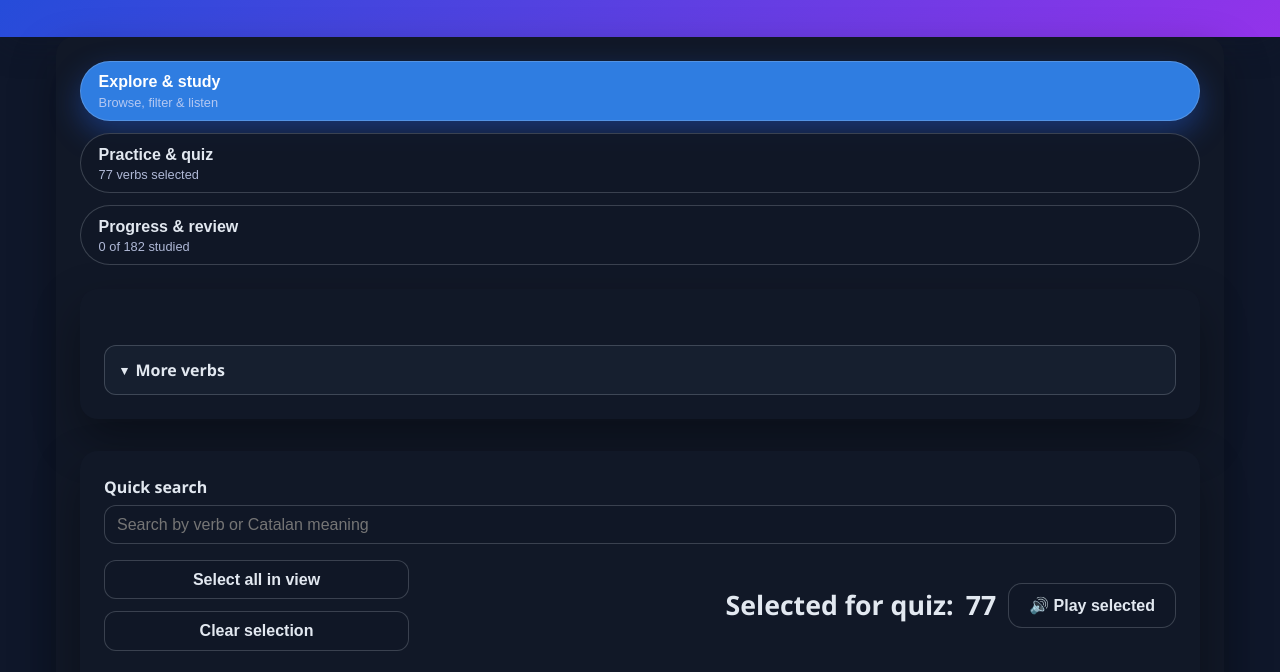
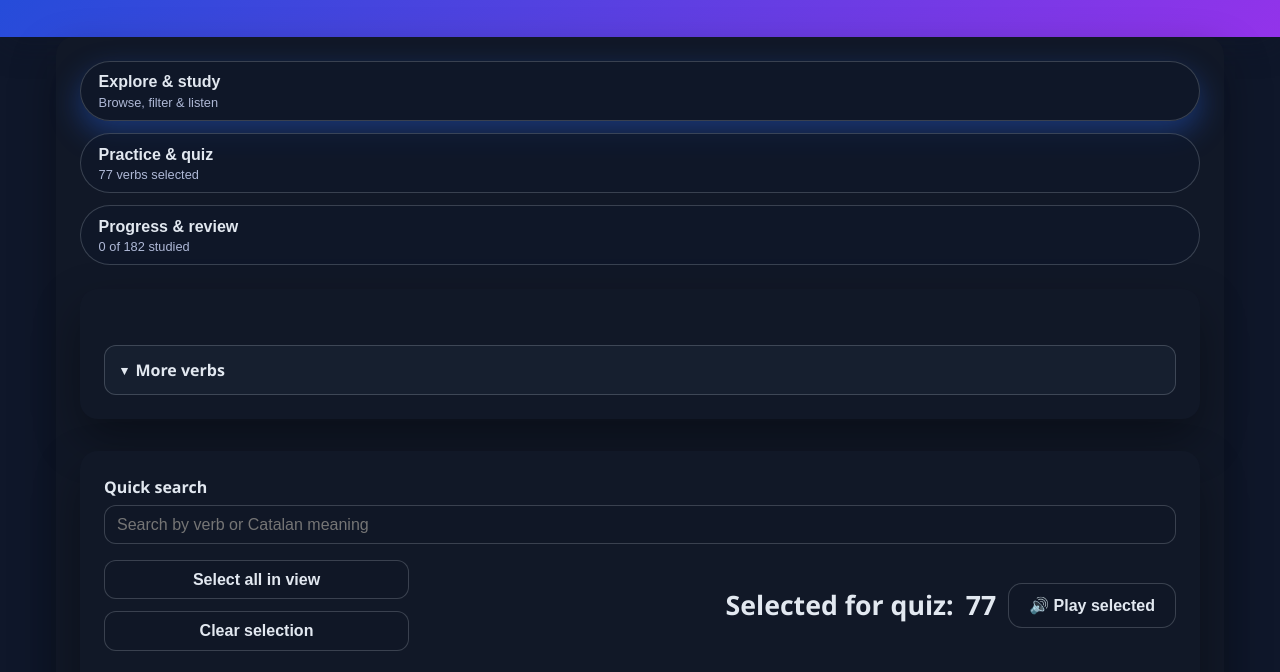
Before and after one commit to audiophrases/irregularverbs, a plain HTML site: page index.html in a window 1280 px wide. Both pictures are taken after a click on the button "Switch to dark mode". Shown: the part 103-775 px from the top of the page. Drawn offline with Linux system fonts and the light colour scheme.

Commit message:
Improve tab button background contrast

```diff
--- a/index.html
+++ b/index.html
@@ -110,7 +110,7 @@
     .tab-button {
       appearance: none;
       border: none;
-      background: transparent;
+      background: rgba(255, 255, 255, 0.85);
       color: inherit;
       padding: 0.65rem 1.1rem;
       border-radius: 999px;
@@ -122,6 +122,11 @@
       flex-direction: column;
       align-items: flex-start;
       gap: 0.2rem;
+    }
+
+    body.dark .tab-button {
+      background: rgba(15, 23, 42, 0.7);
+      color: #e2e8f0;
     }
 
     .tab-button .tab-title {
```
